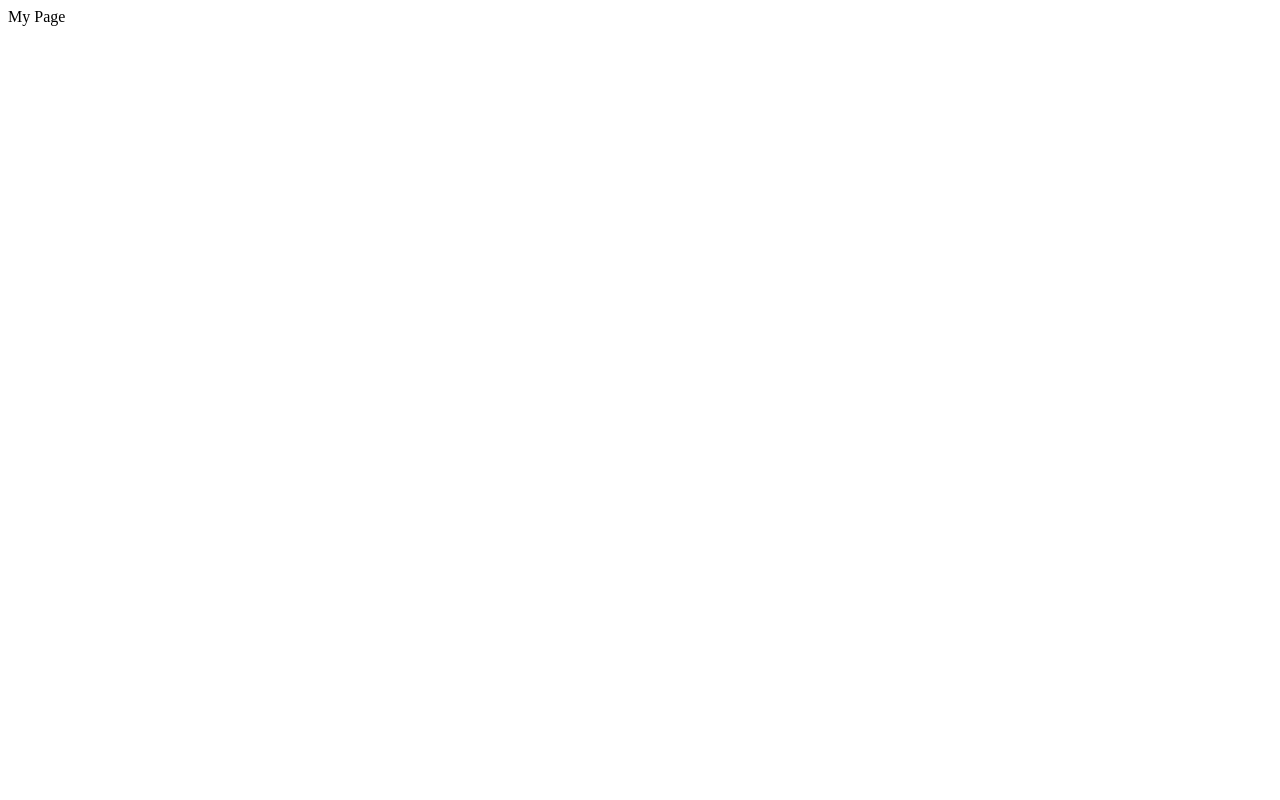
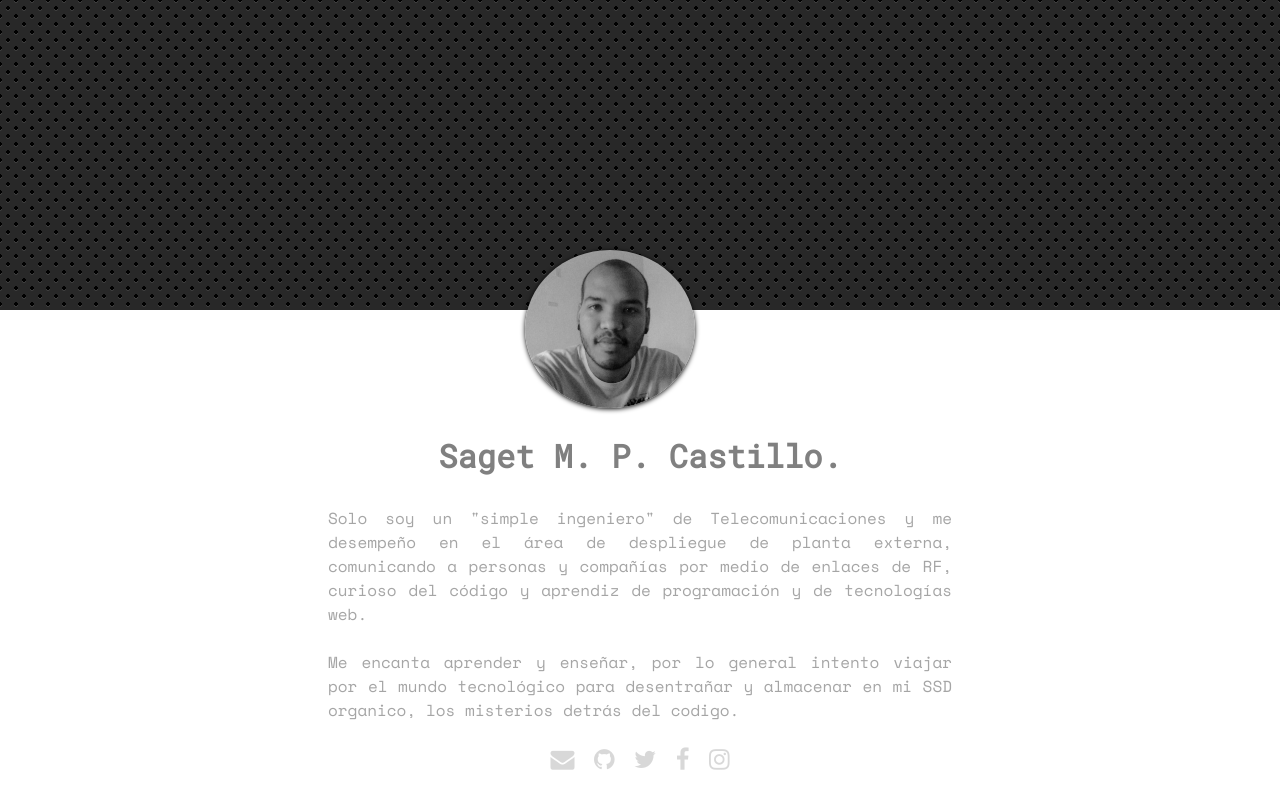
Before and after one commit to Sagertp-zz/sagertp.github.io, a plain HTML site: page index.html in a window 1280 px wide. Drawn offline with nearby package versions, Linux system fonts and the light colour scheme.

Commit message:
cargando el Index final.

```diff
--- a/index.html
+++ b/index.html
@@ -1 +1,36 @@
- My Page
+<!DOCTYPE html>
+<html lang="es">
+
+<head>
+    <meta charset="UTF-8">
+    <link rel="stylesheet" href="css/style.css">
+    <link rel="stylesheet" href="css/normalize.css">
+    <link href="https://fonts.googleapis.com/css?family=Roboto+Mono|Space+Mono" rel="stylesheet">
+    <link href="https://maxcdn.bootstrapcdn.com/font-awesome/4.6.3/css/font-awesome.min.css" rel="stylesheet">
+    <title>Saget M. P. Castillo.</title>
+</head>
+
+<body>
+    <main>
+        <img src="img/Saget.jpg" alt="Imagen de perfil del Aprendiz." class="retrato">
+        <h1>Saget M. P. Castillo.</h1>
+
+        <p class="parrafo">
+            Solo soy un "simple ingeniero" de Telecomunicaciones y me desempeño en el área de despliegue de planta externa, comunicando a personas y compañías por medio de enlaces de RF, curioso del código y aprendiz de programación y de tecnologías web.
+
+            <br/>
+            <br/>
+
+            Me encanta aprender y enseñar, por lo general intento viajar por el mundo tecnológico para desentrañar y almacenar en mi SSD organico, los misterios detrás del codigo.
+        </p>
+        <ul id="links">
+            <li><a href="mailto:sagertp@gmail.com" target="_blank"><i class="fa fa-envelope"></i></a></li>
+            <li><a href="https://github.com/sagertp" target="_blank"><i class="fa fa-github"></i></a></li>
+            <li><a href="https://twitter.com/spomzper" target="_blank"><i class="fa fa-twitter"></i></a></li>
+            <li><a href="https://www.facebook.com/sagertperez.001" target="_blank"><i class="fa fa-facebook"></i></a></li>
+            <li><a href="https://www.instagram.com/sagert_p/" target="_blank"><i class="fa fa-instagram"></i></a></li>
+        </ul>
+    </main>
+</body>
+
+</html>
```
